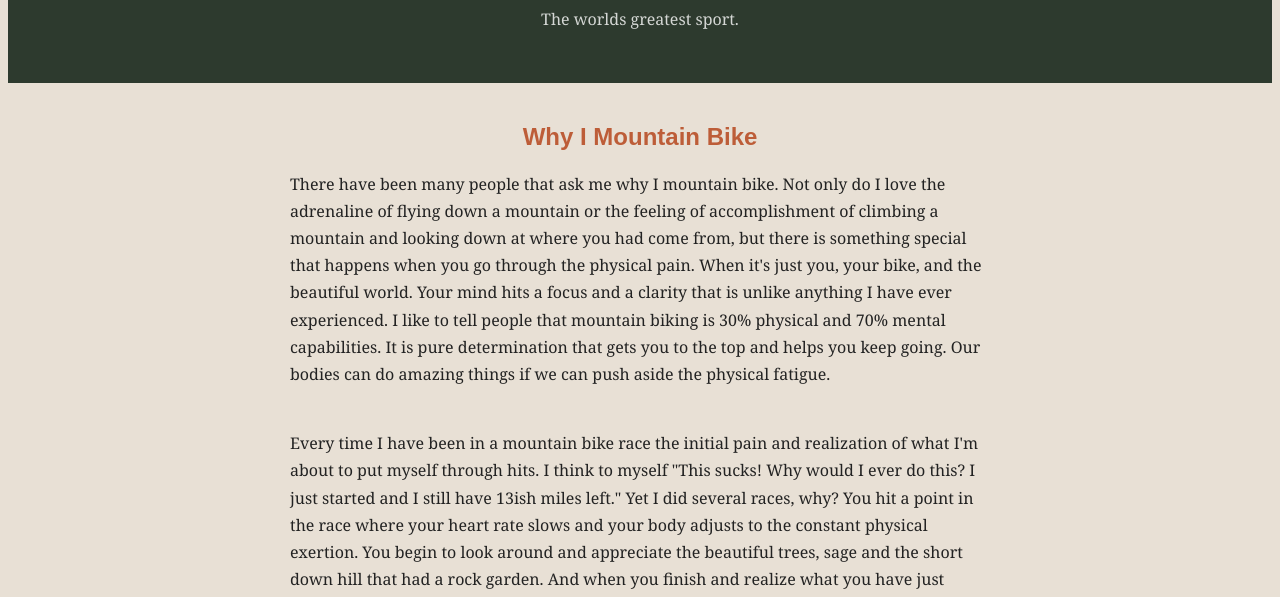
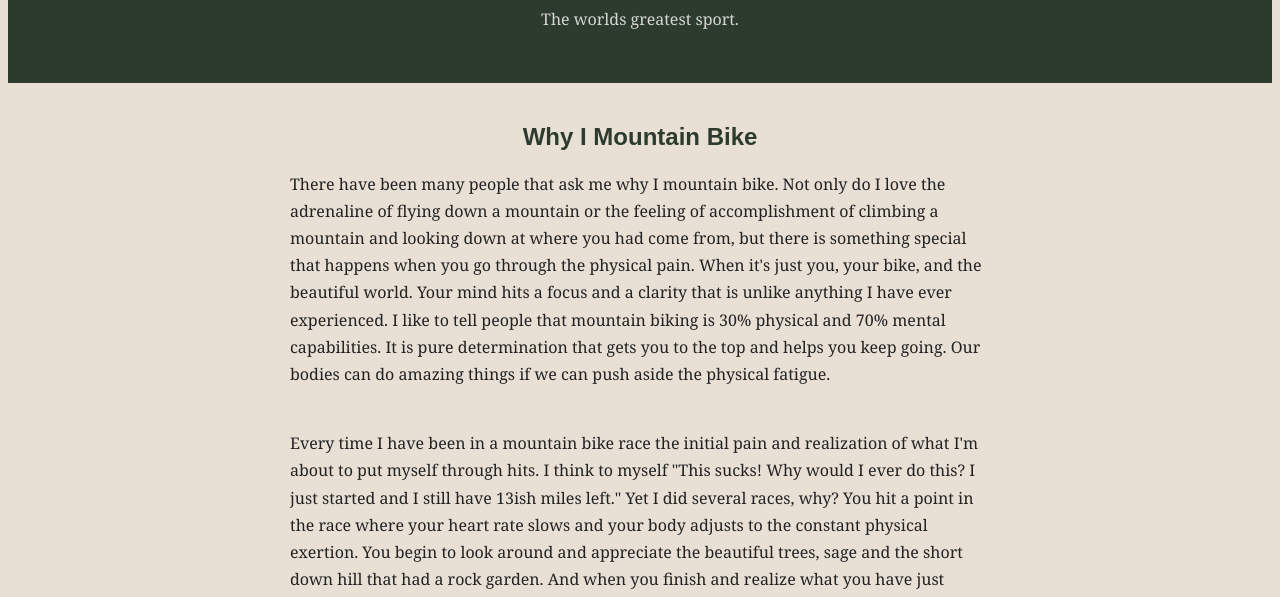
Before and after one commit to lbring99/lbring99.github.io, a plain HTML site: page scratch.html in a window 1280 px wide. Shown: the part 203-800 px from the top of the page. Drawn offline with Linux system fonts and the light colour scheme.

Commit message:
Update scratch.css

```diff
--- a/scratch.css
+++ b/scratch.css
@@ -15,7 +15,7 @@ h1 {
 
 h2 {
     font-family: Arial, sans-serif;
-    color: #bd5d38;
+    color: #2d3a2e;
     margin-top: 40px;
 }
 
```
